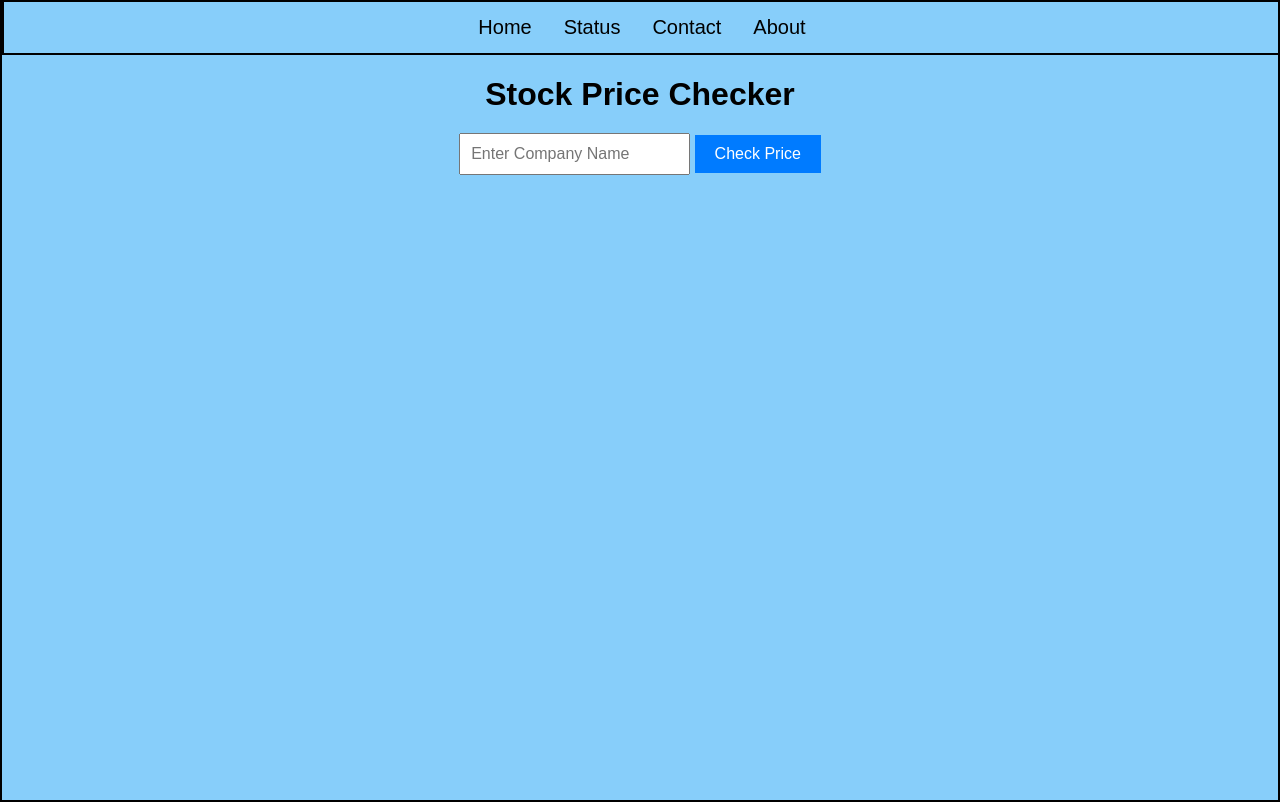
After one commit to bharat-agrawal-05/krackhack, a Flask app: template lol/templates/index.html in a window 1280 px wide. The commit adds this page. Run offline with Flask 3, Linux system fonts and the light colour scheme; the template is opened without the code that fills it, so the values that code supplies are empty.

Commit message:
major change

```diff
--- a/ibm.json
+++ /dev/null
@@ -1 +0,0 @@
-"{\n    \"Global Quote\": {\n        \"01. symbol\": \"IBM\",\n        \"02. open\": \"184.4400\",\n        \"03. high\": \"187.1800\",\n        \"04. low\": \"183.8500\",\n        \"05. price\": \"186.3400\",\n        \"06. volume\": \"5064641\",\n        \"07. latest trading day\": \"2024-02-09\",\n        \"08. previous close\": \"184.3600\",\n        \"09. change\": \"1.9800\",\n        \"10. change percent\": \"1.0740%\"\n    }\n}"
--- /dev/null
+++ b/lol/app.py
@@ -0,0 +1,53 @@
+from flask import Flask, render_template, request
+import requests,json
+from bs4 import BeautifulSoup
+
+app = Flask(__name__)
+
+def get_stock_price(ticker):
+    ticker = ticker.replace(" ", "")
+    url = f'https://www.google.com/finance/quote/{ticker}:NSE'
+    response = requests.get(url)
+    if response.status_code == 200:
+        soup = BeautifulSoup(response.text, 'html.parser')
+        class_name = "YMlKec fxKbKc"
+        price = soup.find(class_=class_name).text
+        return price
+    else:
+        return None
+
+def write_to_json(ticker, price):
+    with open('stock_data.json', 'r') as file:
+        data = json.load(file)
+
+    data.update({ticker: price})
+    with open('stock_data.json', 'w') as file:
+        json.dump(data, file)
+
+
+
+@app.route('/')
+def index():
+    return render_template('index.html')
+
+@app.route('/get_data', methods=['POST'])
+def get_data():
+    ticker = request.form['company_name']
+    price = get_stock_price(ticker)
+    if price:
+        write_to_json(ticker, price)
+        return price
+    else:
+        return 'Error fetching data. Please try again.'
+
+@app.route('/view_data',methods=['GET'])
+def view_data():
+    with open('stock_data.json', 'r') as file:
+        data = json.load(file)
+
+    render_template('status.html', data=data)
+
+
+
+if __name__ == '__main__':
+    app.run(debug=True)
--- a/test site/main.css
+++ b/lol/static/main.css
@@ -1,7 +1,45 @@
+body {
+    font-family: Arial, sans-serif;
+    margin: 0;
+    padding: 0;
+    display: flex;
+    justify-content: center;
+    align-items: center;
+    height: 100vh;
+    background-color: #f4f4f4;
+}
+.container {
+    text-align: center;
+}
+h1 {
+    margin-bottom: 20px;
+}
+form {
+    margin-top: 20px;
+}
+input[type="text"] {
+    padding: 10px;
+    font-size: 16px;
+}
+button {
+    padding: 10px 20px;
+    font-size: 16px;
+    background-color: #007bff;
+    color: #fff;
+    border: none;
+    cursor: pointer;
+}
+button:hover {
+    background-color: #0056b3;
+}
+#result {
+    margin-top: 20px;
+    font-size: 24px;
+}
 body{
     background-color: lightskyblue;
 }
-.main{
+.m{
     width: 100%;
     height: 100vh;
     margin: 0px;
--- /dev/null
+++ b/lol/stock_data.json
@@ -0,0 +1 @@
+{"zomato": "\u20b9149.10", "swiggy": "\u20b9149.1", "paytm": "\u20b9419.15", "adani power": "\u20b9568.00"}
--- /dev/null
+++ b/lol/templates/index.html
@@ -0,0 +1,51 @@
+<!DOCTYPE html>
+<html lang="en">
+<head>
+    <meta charset="UTF-8">
+    <meta name="viewport" content="width=device-width, initial-scale=1.0">
+    <title>Stock Price Checker</title>
+    <!-- <link rel="stylesheet" type="text/css" href="{{ url_for('static',filename='main.css') }}"> -->
+    <link rel="stylesheet" href="../static/main.css">
+</head>
+<body>
+<div class="m">
+    <div class="menubar">
+                <ul>
+                    <li><a class="active up" href="../templates/index.html">Home</a></li>
+                    <li><a class="up" href="../templates/status.html">Status</a></li>
+                    <li><a class="up" >Contact</a></li>
+                    <li><a class="up" >About</a></li>
+                </ul>
+    </div>
+    <div class="container">
+        <h1>Stock Price Checker</h1>
+        <form id="stockForm">
+            <input type="text" id="companyName" placeholder="Enter Company Name">
+            <button type="submit">Check Price</button>
+        </form>
+        <div id="result"></div>
+    </div>
+
+    <script>
+        document.getElementById("stockForm").addEventListener("submit", function(event) {
+            event.preventDefault(); // Prevent the form from submitting normally
+
+            var companyName = document.getElementById("companyName").value;
+            var xhr = new XMLHttpRequest();
+            xhr.open("POST", "/get_data", true);
+            xhr.setRequestHeader("Content-Type", "application/x-www-form-urlencoded");
+            xhr.onreadystatechange = function() {
+                if (xhr.readyState == XMLHttpRequest.DONE) {
+                    if (xhr.status == 200) {
+                        document.getElementById("result").innerText = xhr.responseText;
+                    } else {
+                        alert("Error fetching data. Please try again.");
+                    }
+                }
+            };
+            xhr.send("company_name=" + encodeURIComponent(companyName));
+        });
+    </script>
+</div>
+</body>
+</html>
--- /dev/null
+++ b/lol/test.py
@@ -0,0 +1,5 @@
+import json
+
+with open('stock_data.json', 'r') as file:
+    data = json.load(file)
+    print(data)
```
Also changed, not shown: lol/templates/status.html (added, +27 -0 lines), test site/index.html (deleted, +0 -18 lines), test site/scrape.py (deleted, +0 -18 lines), test site/script.js (deleted, +0 -16 lines), test site/sim.html (deleted, +0 -54 lines), test site/test.html (deleted, +0 -25 lines), test site/download.jpeg (deleted), 3 other files.
